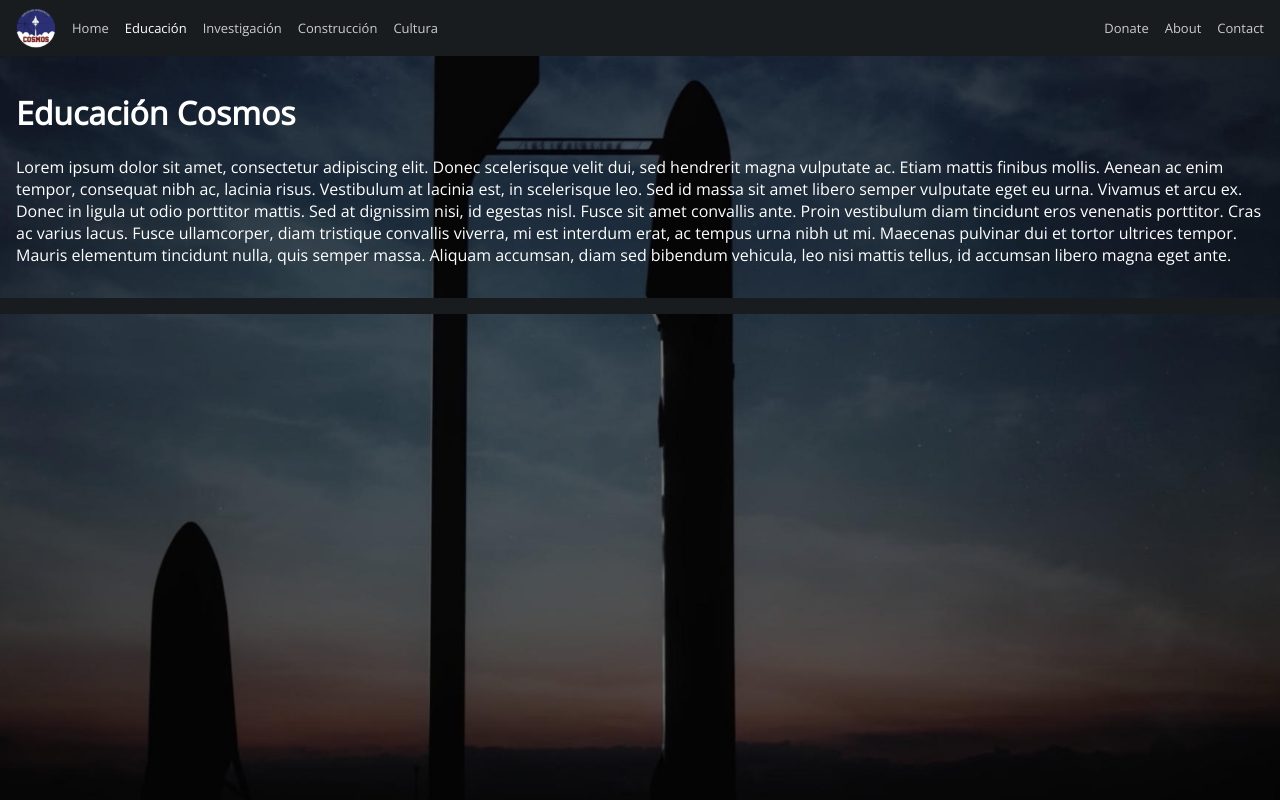
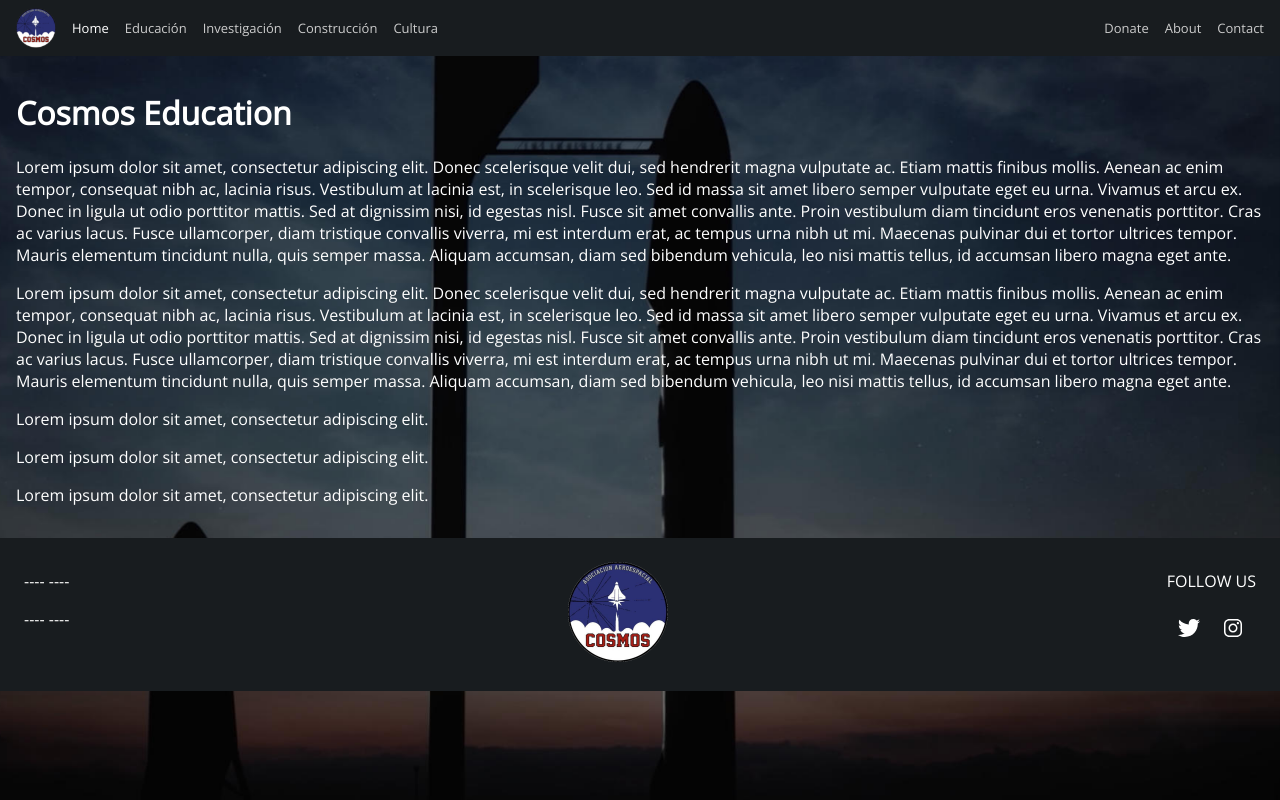
Before and after one commit to rubenayla/cosmos, a plain HTML site: page education.html in a window 1280 px wide. Drawn offline with nearby package versions, Linux system fonts and the light colour scheme.

Commit message:
Update education.html

```diff
--- a/education.html
+++ b/education.html
@@ -4,21 +4,20 @@
 	<meta charset="utf-8">
 	<meta name="viewport" content="width=device-width, initial-scale=1">
 	<title>Cosmos</title>
-	<link href='https://fonts.googleapis.com/css?family=Open+Sans' rel='stylesheet'>
+	<link href='https://fonts.googleapis.com/css?family=Open+Sans' rel='stylesheet'><!-- Font -->
 	<link rel="stylesheet" type="text/css" href="css/style.css">
 	<link rel="icon" type="image" href="images/favicon.ico">
 
 </head>
 <body>
 	<header>
-		<!-- https://www.w3schools.com/howto/tryit.asp?filename=tryhow_css_fixed_menu -->
-		<!-- https://www.w3schools.com/howto/tryit.asp?filename=tryhow_css_responsive_header -->
+		<!-- https://www.w3schools.com/howto/tryit.asp?filename=tryhow_css_contact_form -->
 
 		<div class="header-left">
 			<a href="index.html" id="logo"><img src="images/favicon.ico" /></a>
 
-			<a href="index.html">Home</a>
-			<a class="active" href="education.html">Educación</a>
+			<a class="active" href="index.html">Home</a>
+			<a href="education.html">Educación</a>
 			<a href="investigation.html">Investigación</a>
 			<a href="construction">Construcción</a>
 			<a href="culture">Cultura</a>
@@ -32,14 +31,43 @@
 			<a href="donate.html">Donate</a>
 		</div>
 	</header>
+	<!--/**MAIN**/-->
 	<div id='main'>
-		<h1>Educación Cosmos</h1>
+		<h1>Cosmos Education</h1>
 		<p>
 			Lorem ipsum dolor sit amet, consectetur adipiscing elit. Donec scelerisque velit dui, sed hendrerit magna vulputate ac. Etiam mattis finibus mollis. Aenean ac enim tempor, consequat nibh ac, lacinia risus. Vestibulum at lacinia est, in scelerisque leo. Sed id massa sit amet libero semper vulputate eget eu urna. Vivamus et arcu ex. Donec in ligula ut odio porttitor mattis. Sed at dignissim nisi, id egestas nisl. Fusce sit amet convallis ante. Proin vestibulum diam tincidunt eros venenatis porttitor. Cras ac varius lacus. Fusce ullamcorper, diam tristique convallis viverra, mi est interdum erat, ac tempus urna nibh ut mi. Maecenas pulvinar dui et tortor ultrices tempor. Mauris elementum tincidunt nulla, quis semper massa. Aliquam accumsan, diam sed bibendum vehicula, leo nisi mattis tellus, id accumsan libero magna eget ante.
 		</p>
+		<p>
+			Lorem ipsum dolor sit amet, consectetur adipiscing elit. Donec scelerisque velit dui, sed hendrerit magna vulputate ac. Etiam mattis finibus mollis. Aenean ac enim tempor, consequat nibh ac, lacinia risus. Vestibulum at lacinia est, in scelerisque leo. Sed id massa sit amet libero semper vulputate eget eu urna. Vivamus et arcu ex. Donec in ligula ut odio porttitor mattis. Sed at dignissim nisi, id egestas nisl. Fusce sit amet convallis ante. Proin vestibulum diam tincidunt eros venenatis porttitor. Cras ac varius lacus. Fusce ullamcorper, diam tristique convallis viverra, mi est interdum erat, ac tempus urna nibh ut mi. Maecenas pulvinar dui et tortor ultrices tempor. Mauris elementum tincidunt nulla, quis semper massa. Aliquam accumsan, diam sed bibendum vehicula, leo nisi mattis tellus, id accumsan libero magna eget ante.
+		</p>
+		<p>Lorem ipsum dolor sit amet, consectetur adipiscing elit. </p>
+		<p>Lorem ipsum dolor sit amet, consectetur adipiscing elit. </p>
+		<p>Lorem ipsum dolor sit amet, consectetur adipiscing elit. </p>
 	</div>
 	<footer>
-
+		<div class="footer-left">
+			<p>
+			----
+			----
+			</p>
+			<p>
+			----
+			----
+			</p>
+		</div>
+		<div class="footer-middle">
+			<a href="index.html"><img src="images/logo.png" /></a>
+		</div>
+		<div class="footer-right">
+			<p>FOLLOW US</p>
+			<a href="https://twitter.com/cosmos_urjc">
+				<ion-icon name="logo-twitter"></ion-icon>
+			</a>
+			<a href="https://www.instagram.com/cosmos_urjc/">
+				<ion-icon name="logo-instagram"></ion-icon>
+			</a>
+		</div>
 	</footer>
+	<script type="text/javascript" src="https://unpkg.com/ionicons@4.4.4/dist/ionicons.js"></script>
 </body>
 </html>
```
